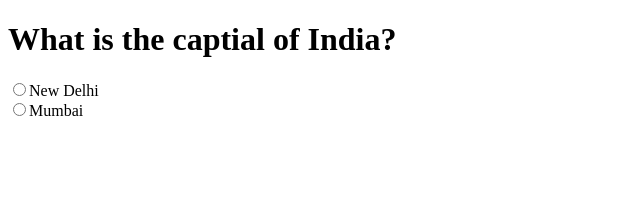
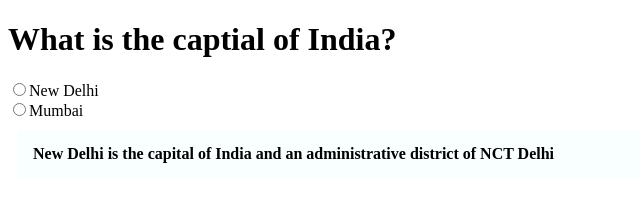
Before and after one commit to acciojob/trivia-dinnysanjay, a website: page main.html in a window 1280 px wide. Shown: the whole page, without its empty margins (0-640 px from the left). Drawn offline with Linux system fonts and the light colour scheme.

Commit message:
created a submission

```diff
--- a/main.html
+++ b/main.html
@@ -14,7 +14,11 @@
 		<input type="radio" name="capital">New Delhi
 		<br>
 		<input type="radio" name="capital">Mumbai
-
+	</form>
+	<blockquote cite="https://en.wikipedia.org/wiki/New_Delhi"
+		style="Max-width: 600px; Margin: 10px; Padding: 15px; Border-left: 8px solid and in green color; Background-color: #f8fffe; Font-weight: Bold">
+		New Delhi is the capital of India and an administrative district of NCT Delhi
+	</blockquote>
     <script type="text/javascript" src="./script.js">
 </script>
 
```
